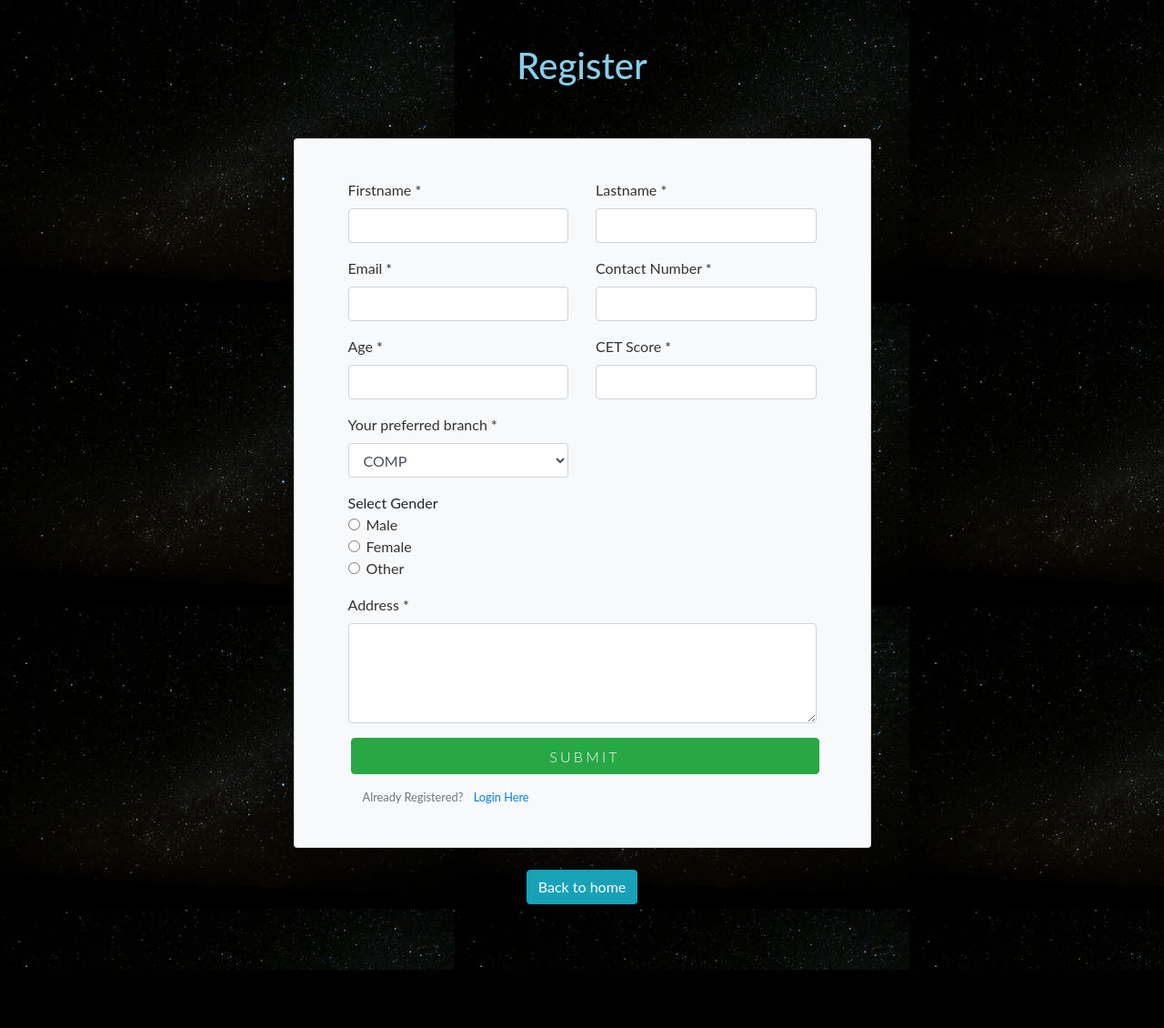
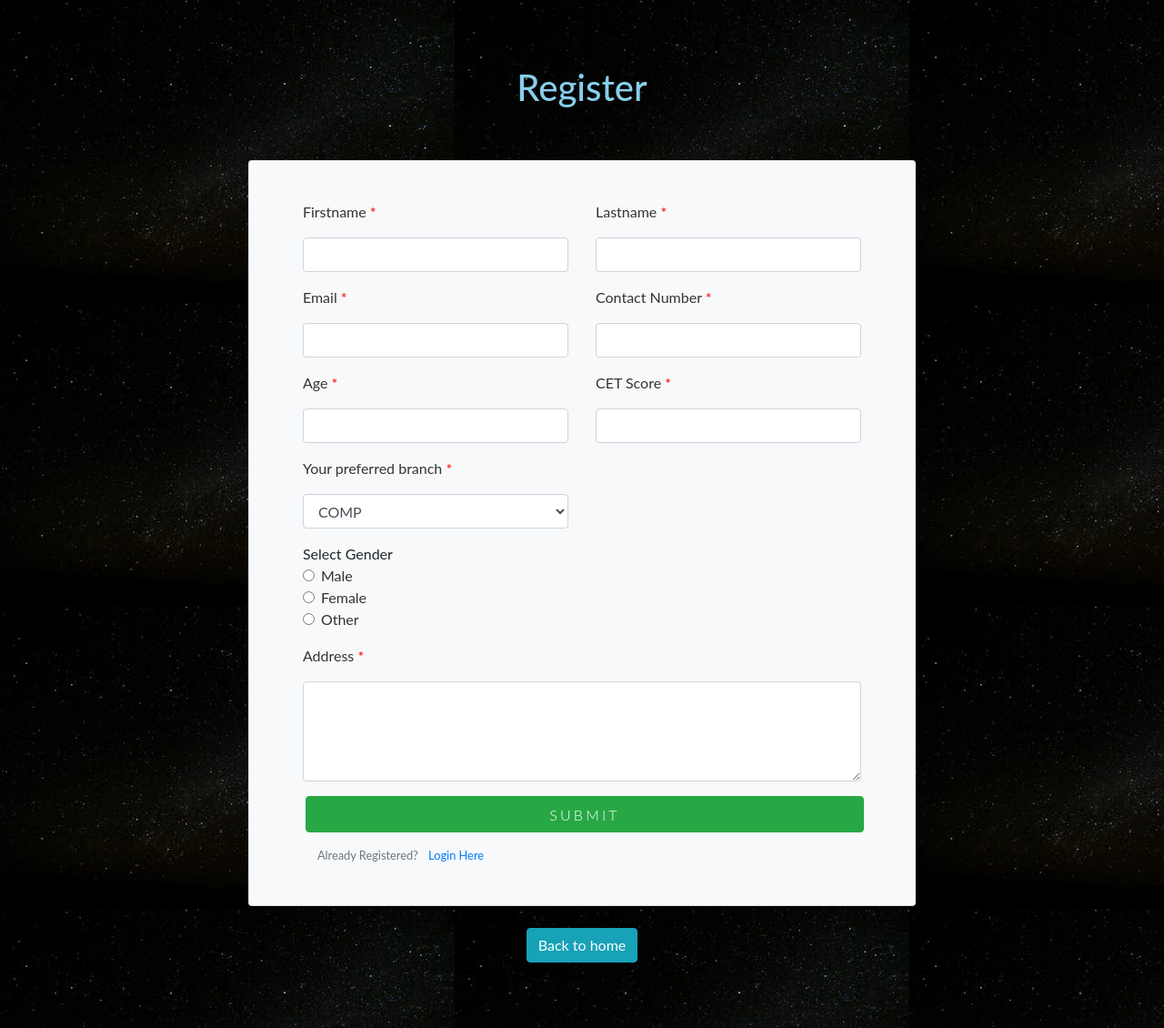
Before and after one commit to vishalsalgond/WP, a PHP site: page /register.php in a window 1280 px wide. Shown: the whole page at 91% size. Before the commit the page ends 1066 px from the top, so only its background shows below. Run offline with PHP 8.4, Linux system fonts and the light colour scheme.

Commit message:
first commit

```diff
--- a/register.php
+++ b/register.php
@@ -18,8 +18,8 @@
     <?php include 'validate.php';?>
 
 
-    <div class="container"> <div class=" text-center mt-5 mb-5">
-        <h1 style="color: skyblue">Register</h1>
+    <div class="container d-inline"> <div class="text-center mt-5 mb-5">
+        <h1 style="color: skyblue"> Register</h1>
     </div>
 
         <div class="row ">
@@ -31,7 +31,7 @@
                                 <div class="controls">
                                     <div class="row">
                                         <div class="col-md-6">
-                                            <div class="form-group"> <label for="form_name">Firstname *</label>
+                                            <div class="form-group"> <label for="form_name">Firstname <label style="color: red">*</label></label>
                                                 <input class="form-control mb-2 mr-sm-4" type="text" id="input" name="fname" value="<?php echo $fname;?>">
                                                 <!-- Greets the user when he is typing his name -->
                                                     <script>
@@ -43,7 +43,7 @@
                                         </div>
 
                                         <div class="col-md-6">
-                                            <div class="form-group"> <label for="form_lastname">Lastname *</label>
+                                            <div class="form-group"> <label for="form_lastname">Lastname <label style="color: red">*</label></label>
                                                 <input class="form-control mb-2 mr-sm-2" type="text" name="lname" value="<?php echo $lname;?>"> </div>
                                                 <span style="color: red;" class="error"><?php echo $lnameerr;?></span>
                                         </div>
@@ -54,22 +54,22 @@
                                     </div>
                                     <div class="row">
                                         <div class="col-md-6">
-                                            <div class="form-group"> <label for="form_email">Email *</label> <input class="form-control mb-2 mr-sm-2" type="text" name="email" value="<?php echo $email;?>"> </div>
+                                            <div class="form-group"> <label for="form_email">Email <label style="color: red">*</label></label> <input class="form-control mb-2 mr-sm-2" type="text" name="email" value="<?php echo $email;?>"> </div>
                                             <span style="color: red;" class="error"><?php echo $emailerr;?></span>
                                         </div>
                                         <div class="col-md-6">
-                                            <div class="form-group"> <label for="form_email">Contact Number *</label> <input class="form-control mb-2 mr-sm-2" type="text" name="phone" value="<?php echo $phone;?>"> </div>
+                                            <div class="form-group"> <label for="form_email">Contact Number <label style="color: red">*</label></label> <input class="form-control mb-2 mr-sm-2" type="text" name="phone" value="<?php echo $phone;?>"> </div>
                                             <span style="color: red;" class="error"><?php echo $phoneerr;?></span>
                                         </div>
 
                                     </div>
                                     <div class="row">
                                         <div class="col-md-6">
-                                            <div class="form-group"> <label for="form_email">Age *</label> <input class="form-control mb-2 mr-sm-2" type="text" name="age" value="<?php echo $age;?>"> </div>
+                                            <div class="form-group"> <label for="form_email">Age <label style="color: red">*</label></label> <input class="form-control mb-2 mr-sm-2" type="text" name="age" value="<?php echo $age;?>"> </div>
                                             <span style="color: red;" class="error"><?php echo $ageerr;?></span>
                                         </div>
                                         <div class="col-md-6">
-                                            <div class="form-group"> <label for="form_email">CET Score *</label>
+                                            <div class="form-group"> <label for="form_email">CET Score <label style="color: red">*</label></label>
                                                 <input class="form-control mb-2 mr-sm-2" id="input1" type="text" name="cet" value="<?php echo $cet;?>">
                                                 <!-- When CET score is more than 150, prints a message that user has high chances of getting a good college! -->
                                                     <script>
@@ -90,7 +90,7 @@
 
                                     <div class="row">
                                         <div class="col-md-6">
-                                            <div class="form-group"> <label for="form_need">Your preferred branch *</label> <select id="branch" name="branch" class="form-control" required="required" data-error="Please specify your need.">
+                                            <div class="form-group"> <label for="form_need">Your preferred branch <label style="color: red">*</label></label> <select id="branch" name="branch" class="form-control" required="required" data-error="Please specify your need.">
                                                     <option value="COMP">COMP</option>
                                                     <option value="IT">IT</option>
                                                     <option value="EXTC">EXTC</option>
@@ -127,7 +127,7 @@
 
                                     <div class="row">
                                         <div class="col-md-12">
-                                            <div class="form-group"> <label for="form_message">Address *</label> <textarea id="comment" name="comment" class="form-control" placeholder="Write your address here." rows="4" required="required"> <?php echo $comment;?></textarea> </div>
+                                            <div class="form-group"> <label for="form_message">Address <label style="color: red">*</label></label> <textarea id="comment" name="comment" class="form-control" placeholder="Write your address here." rows="4" required="required"> <?php echo $comment;?></textarea> </div>
                                         </div>
                                         <div class="col-md-12"> <input type="submit" name="submit" class="btn btn-success btn-send pt-2 btn-block " value="Submit"> </div>
                                     </div>
```
